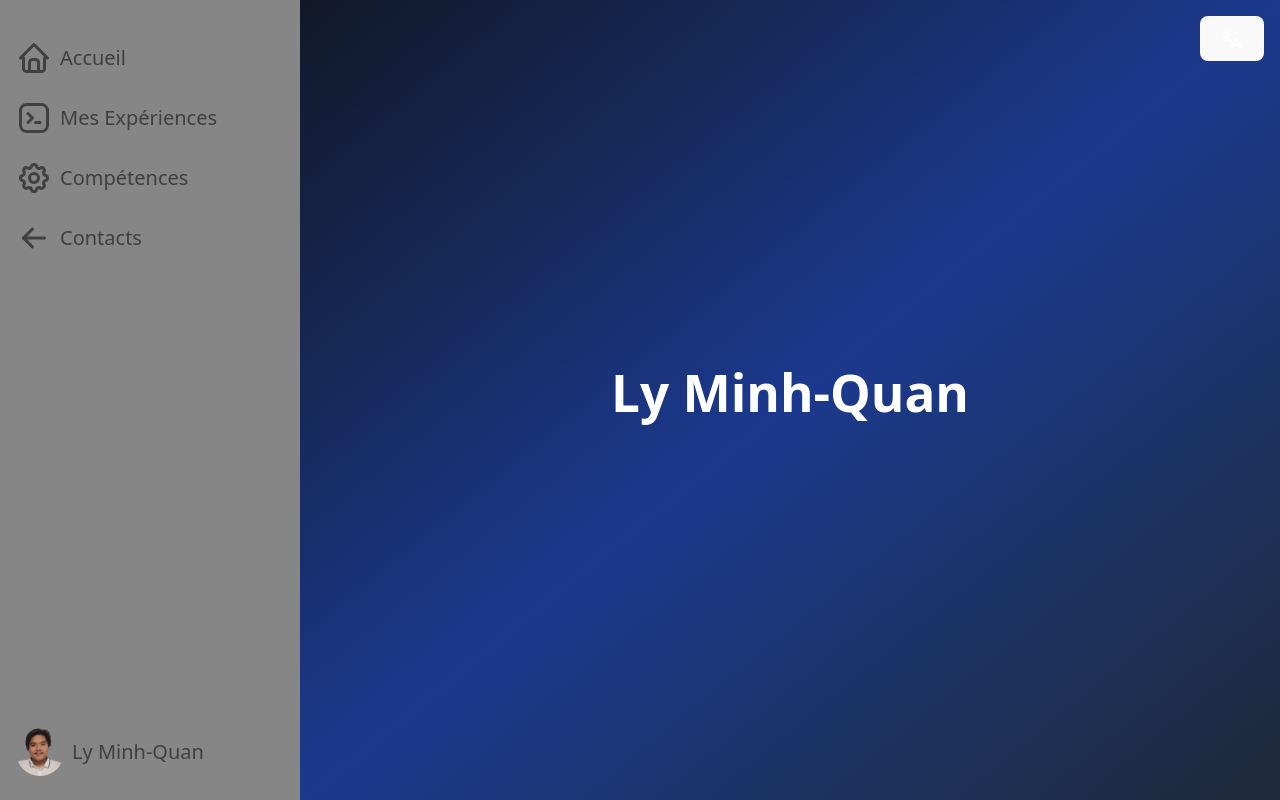
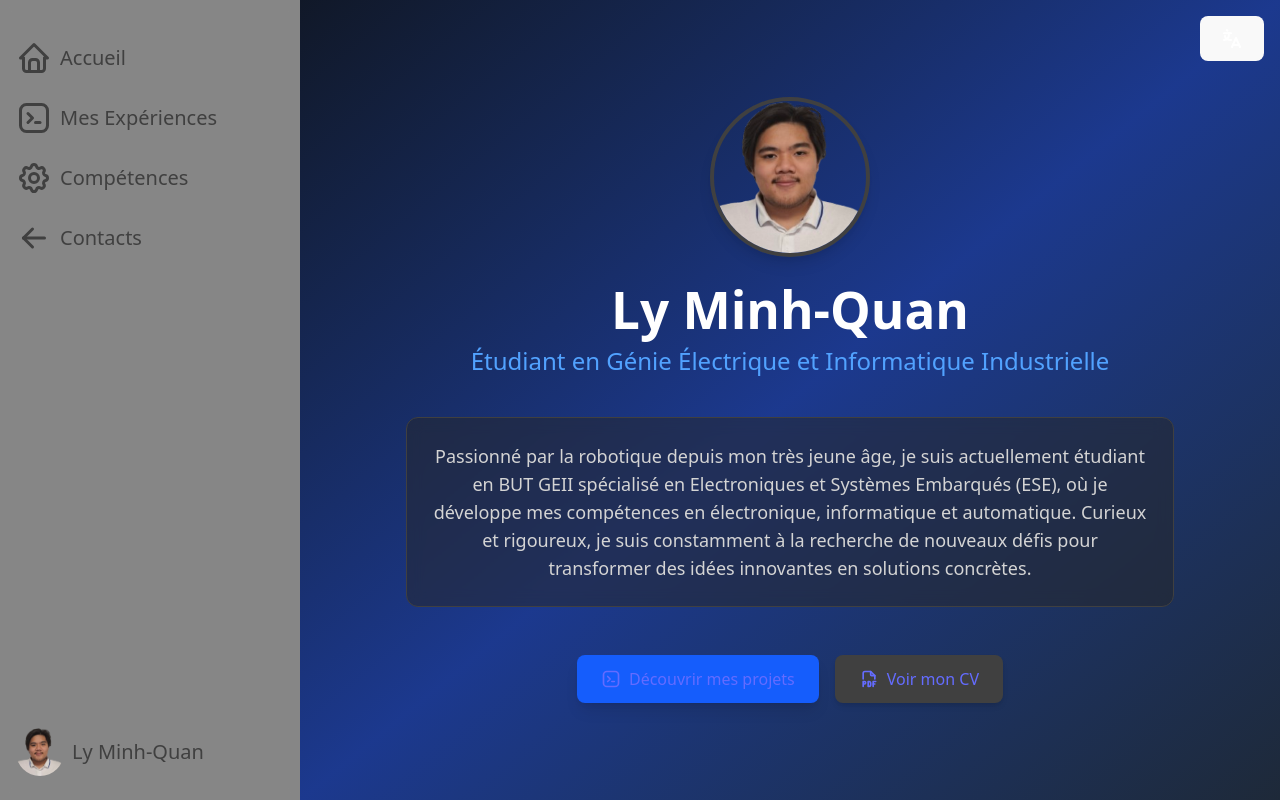
Before and after one commit to Minh1105/Portfolio_BUT-GEII, a React (Vite) app: page / in a window 1280 px wide. Built offline with nearby package versions, Linux system fonts and the light colour scheme.

Commit message:
2.1.7
Grosse avancée dans le rajout des traces (Works)

```diff
--- a/App.jsx
+++ b/App.jsx
@@ -136,9 +136,20 @@ function App() {
         RobotGies1,
         RobotGies2,
       ],
-      description: "Description détaillée du projet 3...",
+      description: [
+        {
+          period: "2024-2025",
+          title: "Conception Matérielle et Autonomie",
+          text: "Ce projet porte sur la création d'un robot mobile articulé autour d'un microcontrôleur dsPIC33EP512MU814 et programmé via l'environnement MPLAB. Le robot utilise cinq télémètres infrarouges connectés à des entrées ADC pour convertir les distances en données numériques exploitables. La propulsion est assurée par des moteurs pilotés en PWM, incluant des rampes d'accélération pour éviter les changements brusques de vitesse. L'évitement d'obstacles repose sur une méthode numérique traitant 32 combinaisons de capteurs (2^5) afin de déterminer une action précise, comme tourner ou reculer, en fonction de la proximité des obstacles."
+        },
+        {
+          period: "2025-2026",
+          title: "Interface et Pilotage Manuel",
+          text: "Une interface graphique développée en C# (WPF) permet de visualiser les données du robot, telles que la vitesse et la distance des capteurs, tout en lui transmettant des ordres. La communication entre le PC et le robot s'effectue par liaison série UART à 115 200 bauds, sécurisée par un protocole incluant un 'checksum' pour vérifier l'intégrité des messages. Pour un contrôle plus intuitif, un module ESP32 a été ajouté afin de connecter une manette de PS4 via Bluetooth. Ce système permet de diriger le robot manuellement en utilisant les gâchettes pour l'accélération proportionnelle et le joystick pour la direction."
+        }
+      ],
       skills: ["C/C++", "Electronique", "LaTeX / Overleaf", "Rapports & CR", "Tests & Vérif.", "Datasheets", "Python"],
-      pdf: "/path/to/rapport_projet3.pdf"
+      pdf: "/assets/pdf/ProjetRobotGiesRapport.pdf"
     },
     {
       id: 4,
@@ -304,7 +315,7 @@ function App() {
     },
     {
       name: "STM32",
-      level: "Avancée",
+      level: "Intermédiaire",
       desc: "Programmation de microcontrôleurs pour l'embarqué."
     },
     {
@@ -543,9 +554,47 @@ const Dashboard = ({ projects, internship, onProjectClick, onSkillClick, isModal
           {/* Section Accueil */}
           {activeTab === 'accueil' && (
             <section id="accueil" className="w-full h-full overflow-y-auto p-4 md:p-8 text-white flex flex-col justify-center items-center text-center">
-            <div>
-              <h1 className="text-4xl md:text-5xl lg:text-7xl font-bold mb-4">Ly Minh-Quan</h1>
-              <p className="text-lg md:text-xl lg:text-2xl text-neutral-300"></p>
+              <div className="flex flex-col items-center gap-6 max-w-4xl mx-auto">
+                <motion.div
+                  initial={{ opacity: 0, scale: 0.8 }}
+                  animate={{ opacity: 1, scale: 1 }}
+                  transition={{ duration: 0.5, ease: "easeOut" }}
+                >
+                  <img
+                    src={photo_profil}
+                    alt="Ly Minh-Quan"
+                    className="w-32 h-32 md:w-40 md:h-40 rounded-full object-cover border-4 border-neutral-700 shadow-lg"
+                  />
+                </motion.div>
+                <motion.div
+                  initial={{ opacity: 0, y: 20 }}
+                  animate={{ opacity: 1, y: 0 }}
+                  transition={{ duration: 0.5, delay: 0.2, ease: "easeOut" }}
+                >
+                  <h1 className="text-4xl md:text-5xl lg:text-7xl font-bold mb-2">Ly Minh-Quan</h1>
+                  <p className="text-lg md:text-xl lg:text-2xl text-blue-400 font-medium">Étudiant en Génie Électrique et Informatique Industrielle</p>
+                </motion.div>
+
+                <motion.div
+                  initial={{ opacity: 0, y: 20 }}
+                  animate={{ opacity: 1, y: 0 }}
+                  transition={{ duration: 0.5, delay: 0.4, ease: "easeOut" }}
+                  className="max-w-3xl mt-4 bg-neutral-800/50 border border-neutral-700 rounded-xl p-6 backdrop-blur-sm"
+                >
+                  <p className="text-neutral-300 text-left md:text-center text-base md:text-lg">
+                    Passionné par la robotique depuis mon très jeune âge, je suis actuellement étudiant en BUT GEII spécialisé en Electroniques et Systèmes Embarqués (ESE), où je développe mes compétences en électronique, informatique et automatique. Curieux et rigoureux, je suis constamment à la recherche de nouveaux défis pour transformer des idées innovantes en solutions concrètes.
+                  </p>
+                </motion.div>
+
+                <motion.div
+                  initial={{ opacity: 0, y: 20 }}
+                  animate={{ opacity: 1, y: 0 }}
+                  transition={{ duration: 0.5, delay: 0.6, ease: "easeOut" }}
+                  className="flex flex-wrap justify-center gap-4 mt-6"
+                >
+                  <a href="#experiences" className="px-6 py-3 bg-blue-600 text-white font-bold rounded-lg hover:bg-blue-700 transition-colors shadow-lg flex items-center gap-2"><IconBrandTabler size={20} /> Découvrir mes projets</a>
+                  <a href="assets/pdf/CV Ly Minh-Quan.pdf" target="_blank" rel="noopener noreferrer" className="px-6 py-3 bg-neutral-700 text-white font-semibold rounded-lg hover:bg-neutral-600 transition-colors shadow-md flex items-center gap-2" title="Ouvrir le CV dans un nouvel onglet"><IconFileTypePdf size={20} /> Voir mon CV</a>
+                </motion.div>
               </div>
             </section>
           )}
@@ -689,7 +738,10 @@ const Dashboard = ({ projects, internship, onProjectClick, onSkillClick, isModal
                     <IconBrandLinkedin size={32} />
                     <h3 className="text-xl font-bold">LinkedIn</h3>
                     {/* Tooltip */}
-                    <div className="absolute bottom-full left-full mb-2 ml-2 w-48 p-2 bg-neutral-900 border border-neutral-700 text-neutral-200 text-xs rounded-lg shadow-xl opacity-0 group-hover:opacity-100 transition-opacity pointer-events-none text-center z-10">
+                    <div className="absolute bottom-full left-full mb-2 ml-2 w-48 p-2
+                    bg-neutral-900 border border-neutral-700 text-neutral-200
+                    text-xs rounded-lg shadow-xl opacity-0 group-hover:opacity-100
+                    transition-opacity pointer-events-none text-center z-10">
                       {translations.sections.contact.linkedinTooltip}
                     </div>
                   </a>
@@ -733,9 +785,10 @@ const Dashboard = ({ projects, internship, onProjectClick, onSkillClick, isModal
                     <h3 className="text-xl font-bold">CV - Ly Minh Quan</h3>
                     <a
                       href="assets/pdf/CV Ly Minh-Quan.pdf"
-                      download
+                      target="_blank"
+                      rel="noopener noreferrer"
                       className="ml-2 p-1.5 bg-neutral-700 hover:bg-neutral-600 text-white rounded-lg transition-colors border border-neutral-600 flex items-center gap-1"
-                      title="Télécharger le CV"
+                      title="Ouvrir le CV dans un nouvel onglet"
                     >
                       <IconFileTypePdf size={18} />
                       <span className="text-xs font-medium">PDF</span>
@@ -776,7 +829,10 @@ const variants = {
 // Composant pour la modale de projet
 const ProjectModal = ({ project, onClose, language, translations, skillsList, onSkillClick }) => {
   const modalRef = useRef(null);
-  useOutsideClick(modalRef, onClose);
+  const [showPdfPreview, setShowPdfPreview] = useState(false);
+  useOutsideClick(modalRef, () => {
+    if (!showPdfPreview) onClose();
+  });
 
   const [[page, direction], setPage] = useState([0, 0]);
   const [isHovering, setIsHovering] = useState(false);
@@ -870,7 +926,29 @@ const ProjectModal = ({ project, onClose, language, translations, skillsList, on
 
             {/* Texte */}
             <div className="mb-4 md:mb-6">
-              <p className="text-sm md:text-base text-neutral-300 whitespace-pre-wrap">{currentDescription}</p>
+              {Array.isArray(currentDescription) && typeof currentDescription[0] === 'object' ? (
+                <div className="flex flex-col gap-4">
+                  {currentDescription.map((section, idx) => (
+                    <div key={idx} className="bg-neutral-800/50 border border-neutral-700 rounded-xl p-5 shadow-sm">
+                      <div className="flex flex-col sm:flex-row sm:items-center justify-between mb-3 gap-2 border-b border-neutral-700/50 pb-2">
+                        <h4 className="text-xl font-bold text-blue-400">{section.title}</h4>
+                        {section.period && (
+                          <span className="text-xs font-mono bg-neutral-700 px-2 py-1 rounded text-neutral-300 whitespace-nowrap">
+                            {section.period}
+                          </span>
+                        )}
+                      </div>
+                      <p className="text-sm md:text-base text-neutral-300 whitespace-pre-wrap leading-relaxed">
+                        {section.text}
+                      </p>
+                    </div>
+                  ))}
+                </div>
+              ) : (
+                <p className="text-sm md:text-base text-neutral-300 whitespace-pre-wrap">
+                  {Array.isArray(currentDescription) ? currentDescription.join("") : currentDescription}
+                </p>
+              )}
             </div>
 
             {/* Sous-titre Année et Temps */}
@@ -912,22 +990,71 @@ const ProjectModal = ({ project, onClose, language, translations, skillsList, on
         {project.pdf && (
           <div className="absolute bottom-6 right-6 z-50 group">
             {/* Tooltip (Note explicative) */}
-            <div className="absolute bottom-full right-0 mb-2 w-64 p-3 bg-neutral-900 border border-neutral-700 text-neutral-200 text-xs rounded-lg shadow-xl opacity-0 group-hover:opacity-100 transition-opacity pointer-events-none">
+            <div className="absolute bottom-full right-0 mb-2 w-64 p-3 bg-neutral-900 border
+            border-neutral-700 text-neutral-200 text-xs rounded-lg shadow-xl opacity-0
+            group-hover:opacity-100 transition-opacity pointer-events-none">
               {translations.modal.tooltip}
             </div>
-            {/* Bouton de téléchargement */}
+            {/* Bouton de prévisualisation */}
+            <button
+              onClick={() => setShowPdfPreview(true)}
+              className="flex items-center justify-center w-15 h-15 bg-neutral-700
+              hover:bg-neutral-600 text-white rounded-full shadow-lg transition-all hover:scale-110"
+            >
+              <IconFileTypePdf size={30} />
+            </button>
+          </div>
+        )}
+      </motion.div>
+
+      {/* Modale de prévisualisation PDF */}
+      <AnimatePresence>
+        {showPdfPreview && (
+          <motion.div
+            initial={{ opacity: 0 }}
+            animate={{ opacity: 1 }}
+            exit={{ opacity: 0 }}
+            className="fixed inset-0 z-[60] bg-black/90 backdrop-blur-sm flex justify-center items-center p-4 md:p-8"
+            onClick={() => setShowPdfPreview(false)}
+          >
+            <motion.div
+              initial={{ scale: 0.95, opacity: 0 }}
+              animate={{ scale: 1, opacity: 1 }}
+              exit={{ scale: 0.95, opacity: 0 }}
+              onClick={(e) => e.stopPropagation()}
+              className="bg-neutral-900 w-full h-full max-w-6xl rounded-xl border border-neutral-700 flex flex-col overflow-hidden shadow-2xl"
+            >
+              <div className="flex justify-between items-center p-4 bg-neutral-800 border-b border-neutral-700">
+                <h3 className="text-white font-bold text-lg truncate pr-4">{project.title} - Document</h3>
+                <div className="flex items-center gap-3">
                   <a
                     href={project.pdf}
                     download
-              target="_blank"
-              rel="noopener noreferrer"
-              className="flex items-center justify-center w-12 h-12 bg-neutral-700 hover:bg-neutral-600 text-white rounded-full shadow-lg transition-all hover:scale-110"
+                    className="px-4 py-2 bg-neutral-200 hover:bg-white text-neutral-900 rounded-lg text-sm font-bold transition-colors flex items-center gap-2"
+                    onClick={(e) => e.stopPropagation()}
                   >
-              <IconFileTypePdf size={24} />
+                    <IconFileTypePdf size={20} />
+                    <span className="hidden sm:inline">Télécharger</span>
                   </a>
+                  <button
+                    onClick={() => setShowPdfPreview(false)}
+                    className="p-2 hover:bg-neutral-700 rounded-full text-neutral-400 hover:text-white transition-colors"
+                  >
+                    <IconX size={24} />
+                  </button>
                 </div>
+              </div>
+              <div className="flex-1 bg-neutral-800 relative">
+                <iframe
+                  src={project.pdf}
+                  className="w-full h-full absolute inset-0"
+                  title="PDF Preview"
+                />
+              </div>
+            </motion.div>
+          </motion.div>
         )}
-      </motion.div>
+      </AnimatePresence>
     </motion.div>
   );
 };
```
Also changed, not shown: 1 other file (tests, documents, lock files or other folders). Lines whose indentation alone changed are shown as unchanged.
